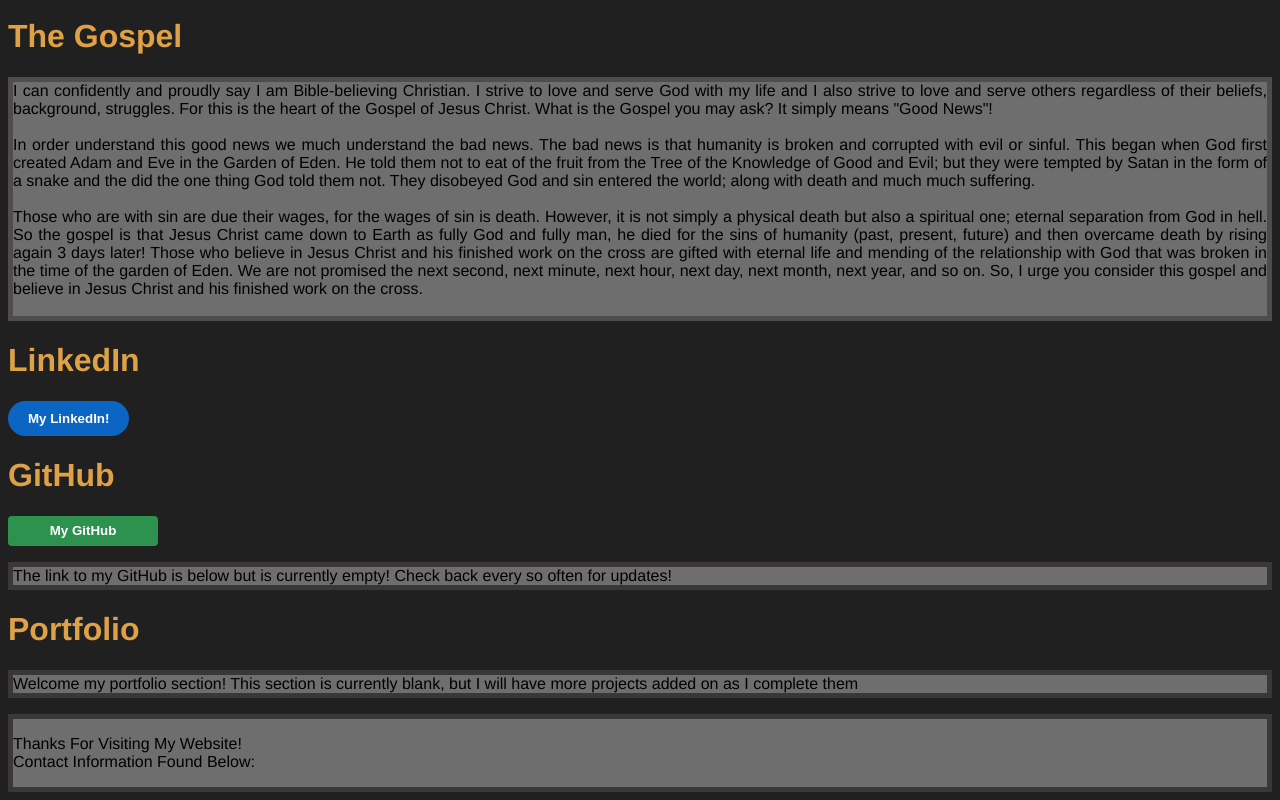
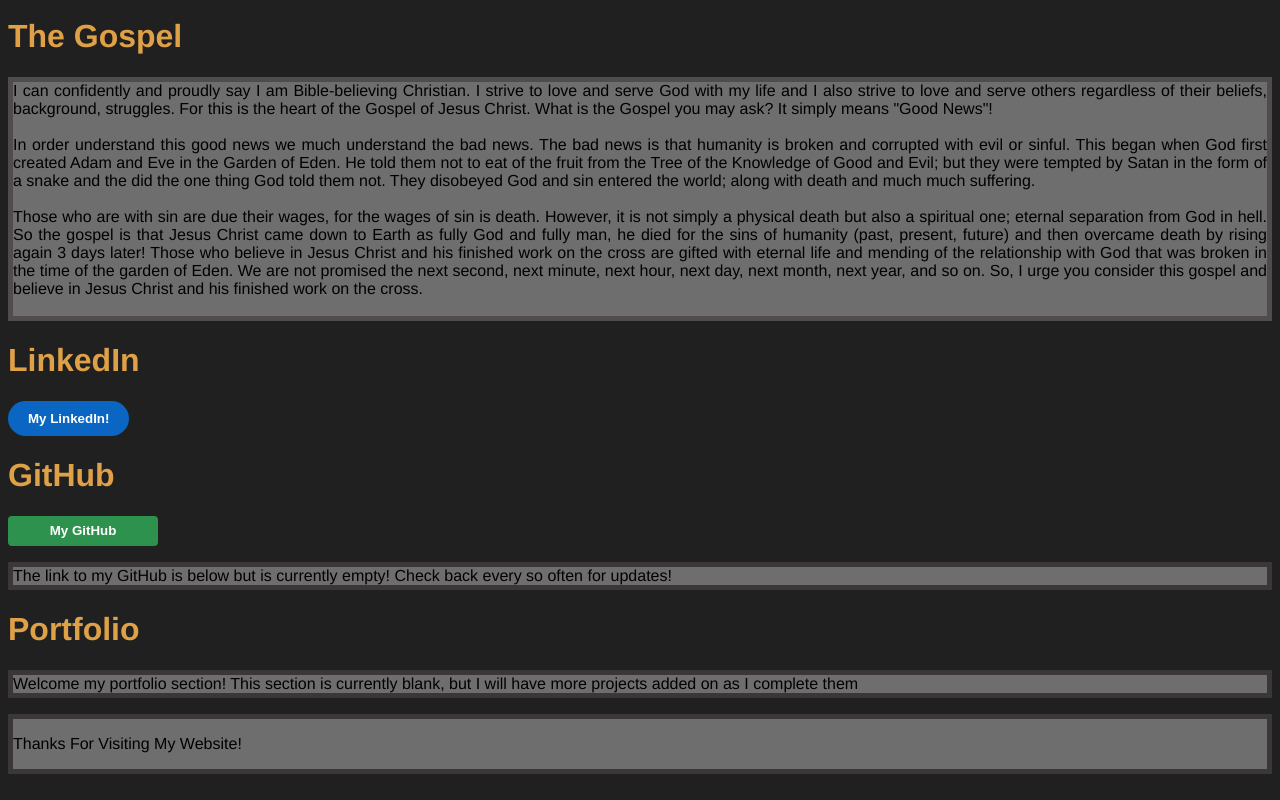
Before and after one commit to Squog-The-Scriptor/Portfolio-Website-V1, a plain HTML site: page index.html in a window 1280 px wide. Shown: the part 1021-1821 px from the top of the page. Drawn offline with Linux system fonts and the light colour scheme.

Commit message:
Update index.html

```diff
--- a/index.html
+++ b/index.html
@@ -129,7 +129,7 @@
 
  <!--Footer Section-->
 <footer class = "footer" id = "foot">
-    <p>Thanks For Visiting My Website! <br> Contact Information Found Below:</p>
+    <p>Thanks For Visiting My Website!</p>
 </body>
 </footer>
 
```
